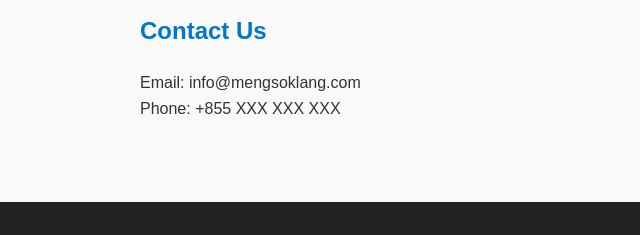
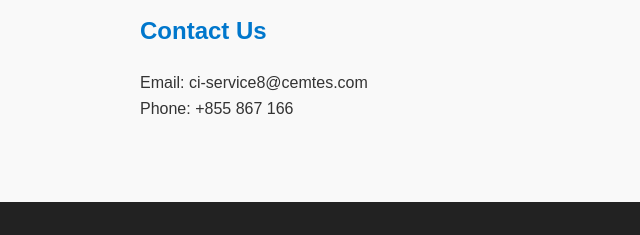
Before and after one commit to mengsoklang/labodo, a plain HTML site: page index.html in a window 1280 px wide. Shown: the part 843-1078 px from the top of the page, 0-640 px from the left. Drawn offline with Linux system fonts and the light colour scheme.

Commit message:
Update index.html

```diff
--- a/index.html
+++ b/index.html
@@ -49,7 +49,7 @@
 
     <section id="contact">
       <h2>Contact Us</h2>
-      <p>Email: info@mengsoklang.com<br>Phone: +855 XXX XXX XXX</p>
+      <p>Email: ci-service8@cemtes.com<br>Phone: +855 867 166</p>
     </section>
   </main>
 
```
